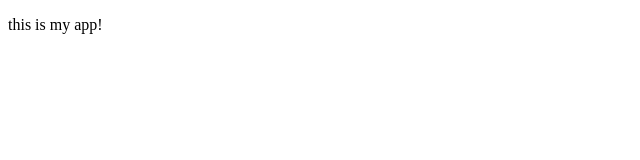
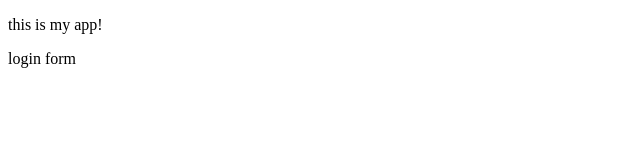
Before and after one commit to izzett222/myapp, a plain HTML site: page index.html in a window 1280 px wide. Shown: the full height of the page, 0-640 px from the left. Drawn offline with Linux system fonts and the light colour scheme.

Commit message:
login form

```diff
--- a/index.html
+++ b/index.html
@@ -7,6 +7,7 @@
   </head>
   <body>
     <p>this is my app!</p>
+    login form
 
   </body>
 </html>
```
Also changed, not shown: login.html (added, +1 -0 lines), 1 other file.
